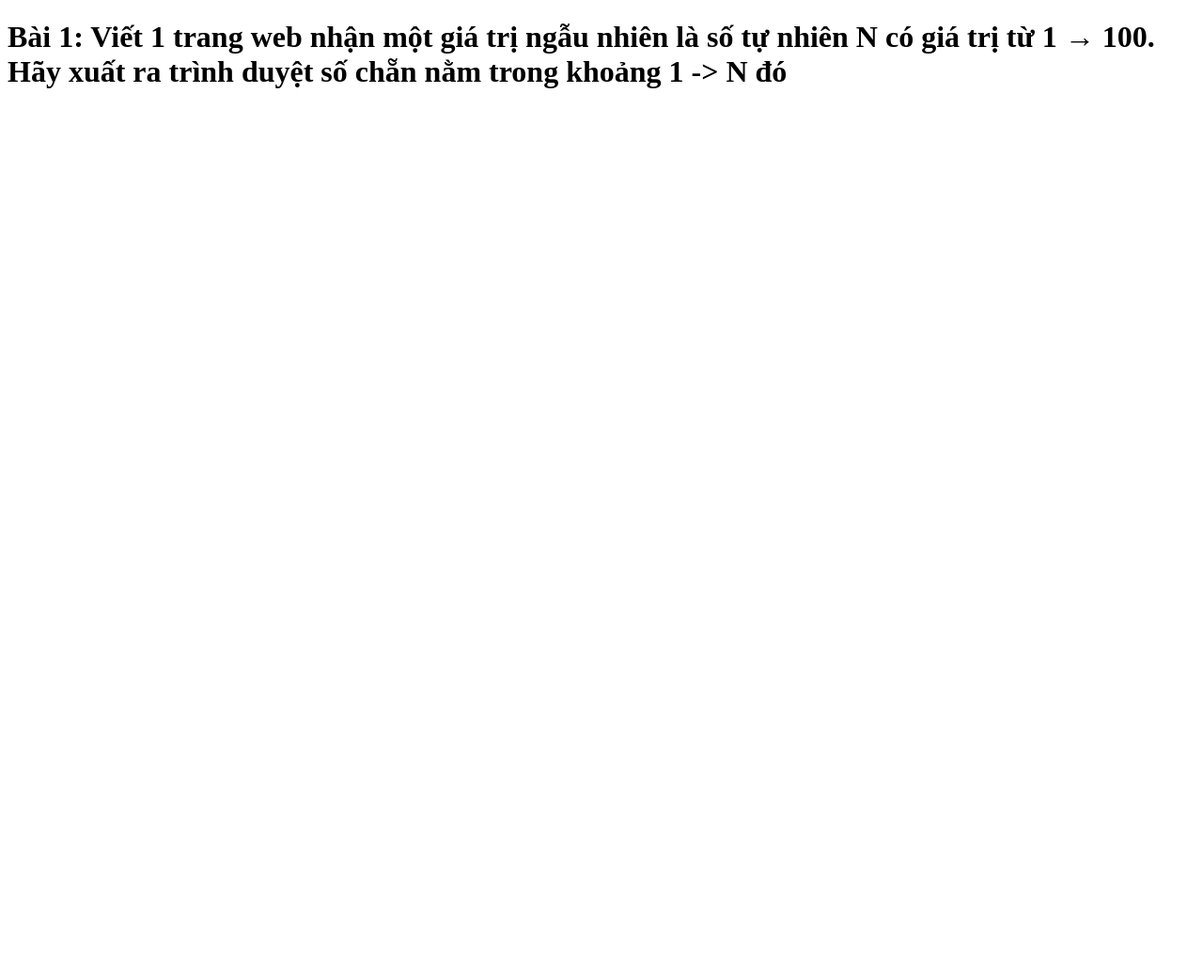
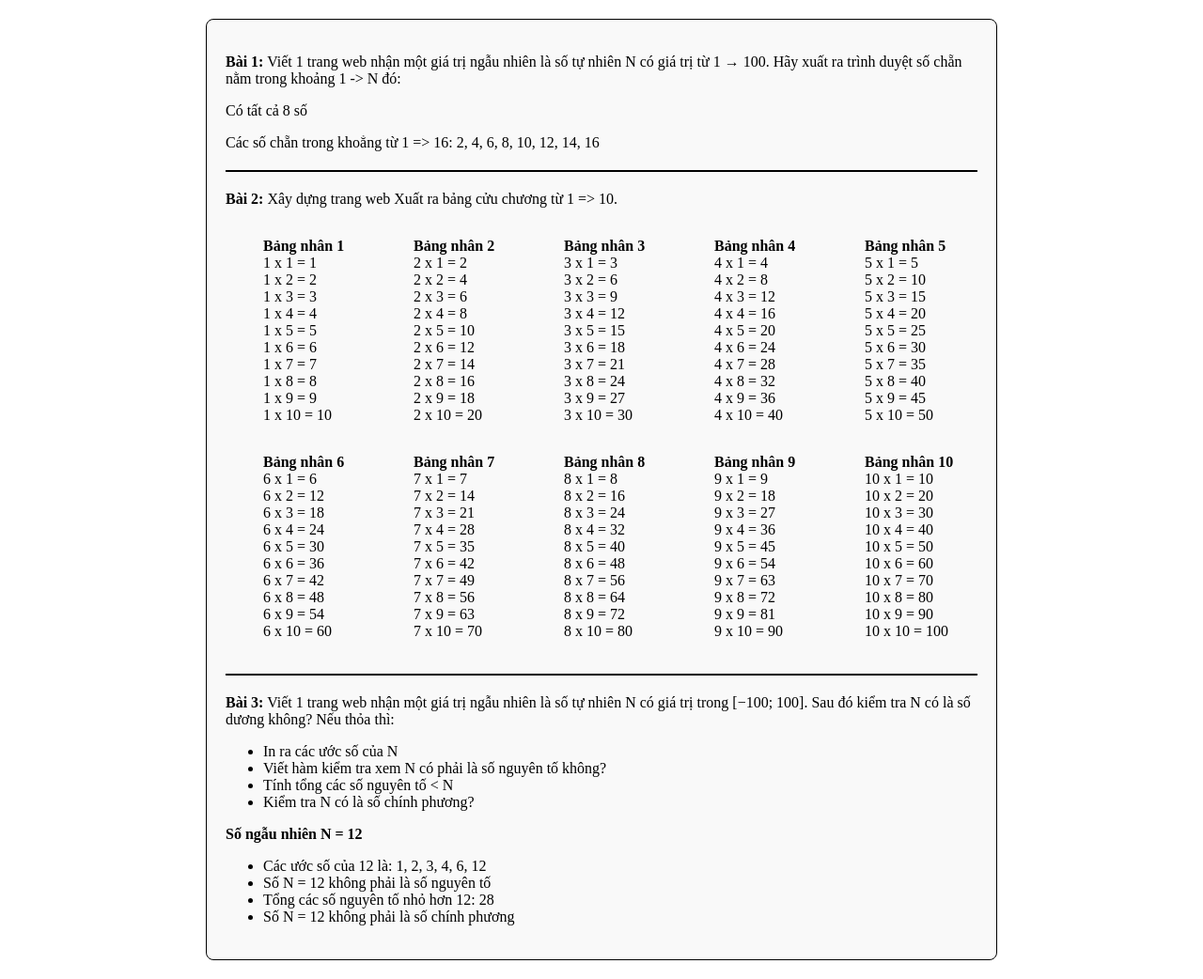
Before and after one commit to TuanKiet1774/GitOpenSrc, a PHP site: page /Bai1_Page78.php in a window 1280 px wide. Shown: the whole page at 94% size. Before the commit the page ends 94 px from the top, so only its background shows below. Run offline with PHP 8.4, Linux system fonts and the light colour scheme.

Commit message:
Bài tập 1, 2, 3 chương 2

```diff
--- a/LearnPHP/Bai1_Page78.php
+++ b/LearnPHP/Bai1_Page78.php
@@ -4,13 +4,128 @@
 <head>
     <meta charset="UTF-8">
     <meta name="viewport" content="width=device-width, initial-scale=1.0">
-    <title>Bài tập 1 - Trang 78 Slide Chương 2</title>
+    <title>Bài tập Trang 78 Chương 2</title>
 </head>
+<style>
+    body {
+        box-sizing: border-box;
+        margin: 0;
+        padding: 0;
+        width: 100%;
+    }
+
+    .container {
+        max-width: 800px;
+        margin: 20px auto;
+        padding: 20px;
+        border: 1px solid #000000ff;
+        border-radius: 8px;
+        background-color: #f9f9f9;
+    }
+
+    .line {
+        height: 2px;
+        background-color: #000000ff;
+        margin: 20px 0;
+    }
+</style>
 
 <body>
-    <div>
-        <h1><strong>Bài 1:</strong> Viết 1 trang web nhận một giá trị ngẫu nhiên là số tự nhiên N có giá trị từ 1 → 100. Hãy xuất ra trình duyệt số chẵn nằm trong khoảng 1 -> N đó</h1>
+    <div class="container">
+        <p><strong>Bài 1:</strong> Viết 1 trang web nhận một giá trị ngẫu nhiên là số tự nhiên N có giá trị từ 1 → 100. Hãy xuất ra trình duyệt số chẵn nằm trong khoảng 1 -> N đó:</p>
+        <?php
+        $N = rand(1, 100);
+        $temp = [];
+        for ($i = 1; $i <= $N; $i++) {
+            if ($i % 2 == 0) {
+                $temp[] = $i;
+            }
+        }
+        $count = count($temp);
+        echo "<p>Có tất cả $count số</p>";
+        echo "<p>Các số chẵn trong khoẳng từ 1 => $N: " . implode(", ", $temp) . "</p>";
+        ?>
 
+        <div class="line"></div>
+
+        <p><strong>Bài 2:</strong> Xây dựng trang web Xuất ra bảng cửu chương từ 1 => 10.</p>
+        <?php
+        echo "<div style='display: flex; flex-wrap: wrap; justify-content: center;'>";
+
+        for ($i = 1; $i <= 10; $i++) {
+            echo "<ul style='list-style-type: none; width: 15%;'>";
+            echo "<li><strong>Bảng nhân $i</strong></li>";
+            echo "<li>";
+            for ($j = 1; $j <= 10; $j++) {
+                echo "$i x $j = " . ($i * $j) . "<br>";
+            }
+            echo "</li>";
+            echo "</ul>";
+        }
+
+        echo "</div>";
+        ?>
+
+        <div class="line"></div>
+        <p><strong>Bài 3:</strong> Viết 1 trang web nhận một giá trị ngẫu nhiên là số tự nhiên N có giá trị trong [−100; 100]. Sau đó kiểm tra N có là số dương không? Nếu thỏa thì:
+        <ul>
+            <li>In ra các ước số của N</li>
+            <li>Viết hàm kiểm tra xem N có phải là số nguyên tố không?</li>
+            <li>Tính tổng các số nguyên tố < N</li>
+            <li>Kiểm tra N có là số chính phương?</li>
+        </ul>
+
+        <?php
+        $N = rand(-100, 100);
+        echo "<span><strong>Số ngẫu nhiên N = $N</strong></span><br>";
+
+        function uocSoN($N)
+        {
+            $temp = [];
+            if ($N <= 0) return [];
+            for ($i = 1; $i <= $N; $i++) {
+                if ($N % $i == 0) {
+                    $temp[] = $i;
+                }
+            }
+            return $temp;
+        }
+
+        function checkSNT($N)
+        {
+            if ($N < 2) return 0;
+            for ($i = 2; $i <= sqrt($N); $i++)
+                if ($N % $i == 0)
+                    return 0;
+            return 1;
+        }
+
+        function sumNguyenTo($N)
+        {
+            if ($N < 2) return 0;
+            $temp = 0;
+            for ($i = 2; $i <= $N; $i++)
+                if (checkSNT($i))
+                    $temp += $i;
+            return $temp;
+        }
+
+        function checkSCP($N)
+        {
+            if ($N < 0) return 0;
+            $temp = (int)sqrt($N);
+            return $temp * $temp == $N;
+        }
+
+
+        echo "<ul>
+        <li>Các ước số của $N là: " . (count(uocSoN($N)) == 0 ? "Không có" : implode(", ", uocSoN($N))) . "</li>
+        <li>Số N = $N " . (checkSNT($N) ? "là số nguyên tố" : "không phải là số nguyên tố") . "</li>
+        <li>Tổng các số nguyên tố nhỏ hơn $N: " . sumNguyenTo($N) . "</li>
+        <li>Số N = $N " . (checkSCP($N) ? "là số chính phương" : "không phải là số chính phương") . "</li>
+        </ul>";
+        ?>
+        </p>
     </div>
 </body>
 
```
